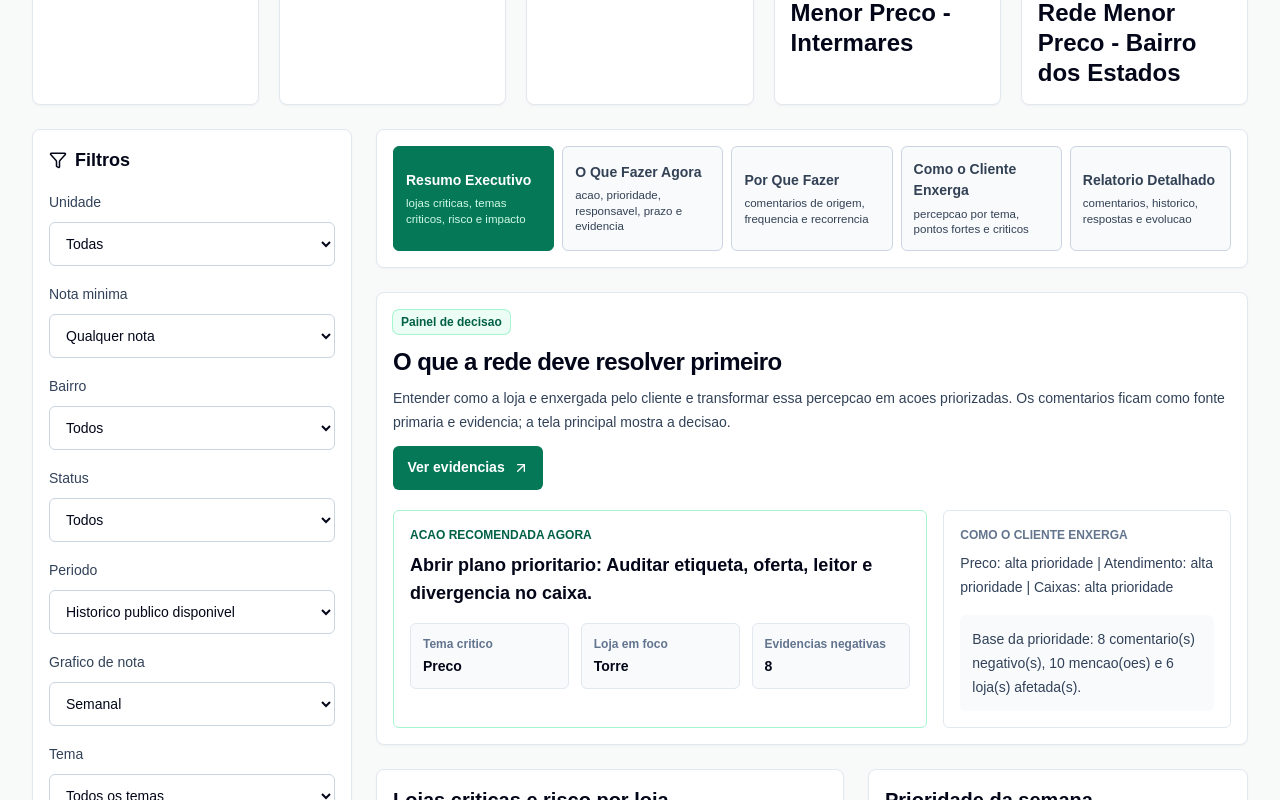
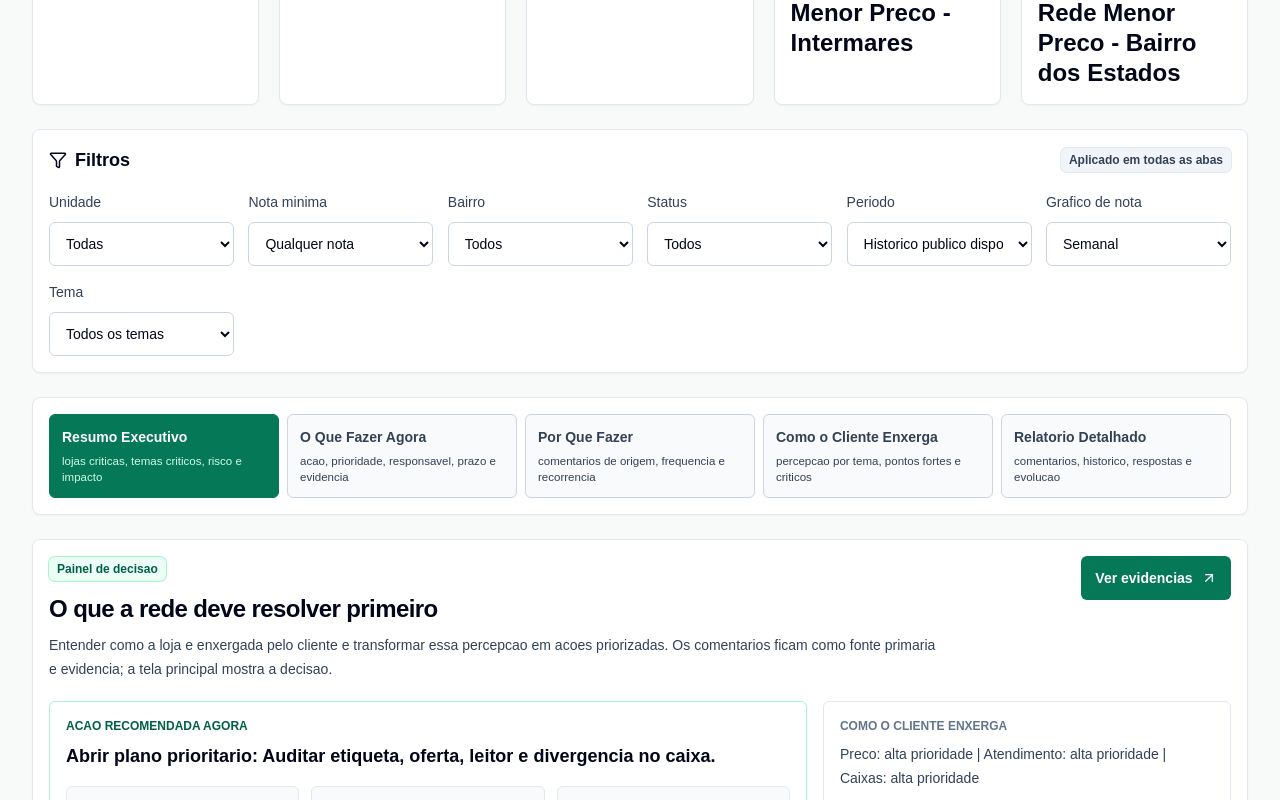
Before and after one commit to rodrigocunha093-stack/Google-avalia-o, a Next.js app: page / in a window 1280 px wide. Shown: the part 400-1200 px from the top of the page. Built offline with nearby package versions, Linux system fonts and the light colour scheme.

Commit message:
Move filters to horizontal toolbar

```diff
--- a/src/app/globals.css
+++ b/src/app/globals.css
@@ -85,6 +85,13 @@ select {
   vertical-align: top;
 }
 
+.filter-grid {
+  display: grid;
+  grid-template-columns: repeat(auto-fit, minmax(180px, 1fr));
+  gap: 0.9rem;
+  align-items: end;
+}
+
 .theme-chip,
 .theme-chip-active,
 .theme-chip-clear {
--- a/src/app/page.tsx
+++ b/src/app/page.tsx
@@ -86,11 +86,15 @@ export default async function Home({
         <MetricCard icon={<MapPinned size={20} />} label="Maior volume" value={dashboard.summary.mostReviewed?.displayName ?? "-"} badge={`${formatNumber(dashboard.summary.mostReviewed?.userRatingCount ?? 0)} avaliacoes`} />
       </section>
 
-      <section className="mx-auto grid max-w-7xl gap-6 px-4 pb-10 sm:px-6 lg:grid-cols-[320px_1fr] lg:px-8">
-        <aside className="panel h-fit">
-          <div className="mb-4 flex items-center gap-2">
+      <section className="mx-auto max-w-7xl px-4 pb-10 sm:px-6 lg:px-8">
+        <div className="space-y-6">
+          <section className="panel">
+            <div className="mb-4 flex flex-wrap items-center justify-between gap-3">
+              <div className="flex items-center gap-2">
                 <Filter size={18} />
                 <h2 className="text-lg font-semibold">Filtros</h2>
+              </div>
+              <Badge tone="neutral">Aplicado em todas as abas</Badge>
             </div>
             <StoreFilters
               bairros={dashboard.filters.bairros}
@@ -99,9 +103,8 @@ export default async function Home({
               stores={dashboard.filters.stores}
               themes={dashboard.filters.themes}
             />
-        </aside>
+          </section>
 
-        <div className="space-y-6">
           <TabNavigation activeTab={activeTab} params={params} />
 
           {activeTab === "resumo" && (
--- a/src/components/store-filters.tsx
+++ b/src/components/store-filters.tsx
@@ -26,7 +26,7 @@ export function StoreFilters({
   }
 
   return (
-    <div className="space-y-4">
+    <div className="filter-grid">
       <Select label="Unidade" name="store" onChange={update} value={searchParams.get("store") ?? ""}>
         <option value="">Todas</option>
         {stores.map((store) => (
@@ -84,7 +84,7 @@ function Select({
   value: string;
 }) {
   return (
-    <label className="block">
+    <label className="block min-w-0">
       <span className="text-sm font-medium text-slate-700">{label}</span>
       <select
         className="mt-2 h-11 w-full rounded-md border border-slate-300 bg-white px-3 text-sm outline-none focus:border-emerald-600 focus:ring-2 focus:ring-emerald-100"
```
Lines whose indentation alone changed are shown as unchanged.
